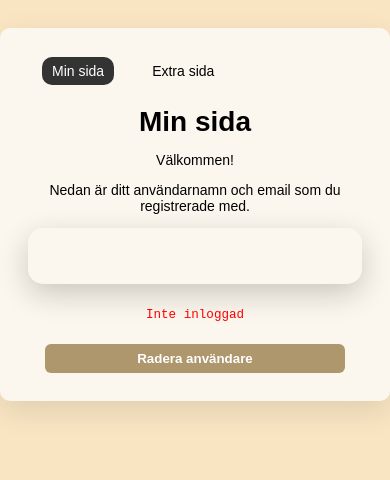
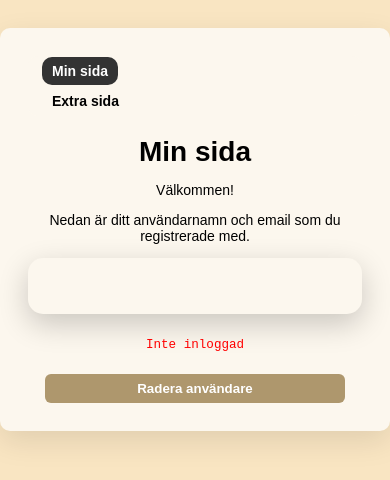
Before and after one commit to Kiim94/Labb4-server-frontend, a website built with Vite: page show-login.html in a window 390 px wide. Built offline with nearby package versions, Linux system fonts and the light colour scheme.

Commit message:
Ändrat styling, responsivitet

```diff
--- a/src/style.css
+++ b/src/style.css
@@ -66,7 +66,6 @@ button{
   border:none;
   border-radius:6px;
   cursor:pointer;
-  box-sizing:border-box;
 }
 button:hover{
   background: rgb(114, 99, 72);
@@ -110,6 +109,11 @@ span{
       text-decoration:none;
       color:black;
       padding:6px 10px;
+      font-weight:bold;
+      &:hover{
+        background-color:#c5bdae;
+        border-radius:8px;
+      }
     }
     .active a{
       background-color:#333;
@@ -144,7 +148,6 @@ span{
 }
 #loginLink{
   display:block;
-  box-sizing:border-box;
   margin-top:2rem;
 }
 .logOut{
@@ -155,4 +158,10 @@ span{
   html{
     font-size:14px;
   }
+  .top-bar{
+    ul{
+      flex-direction:column;
+      gap:1rem;
+    }
+  }
 }
```
